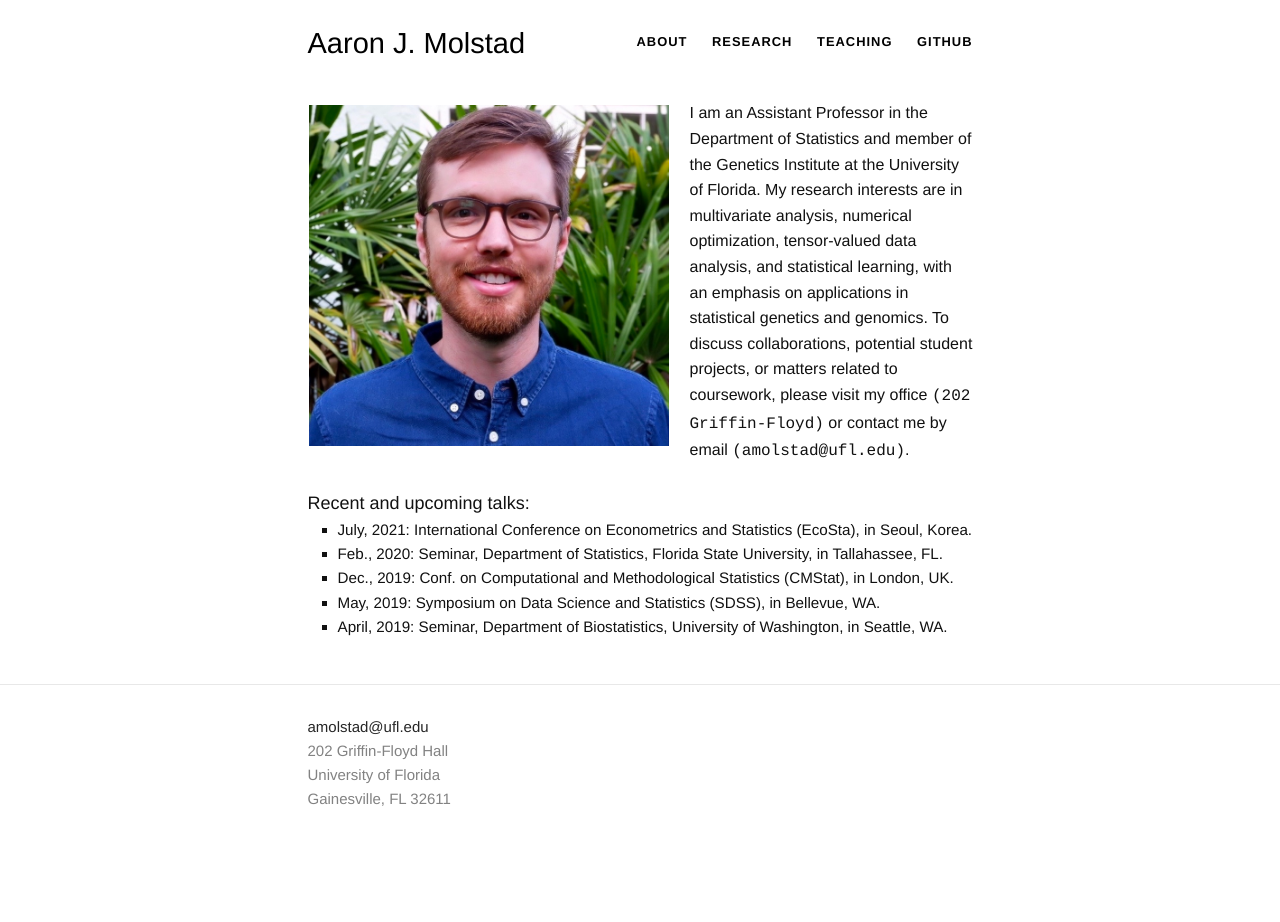
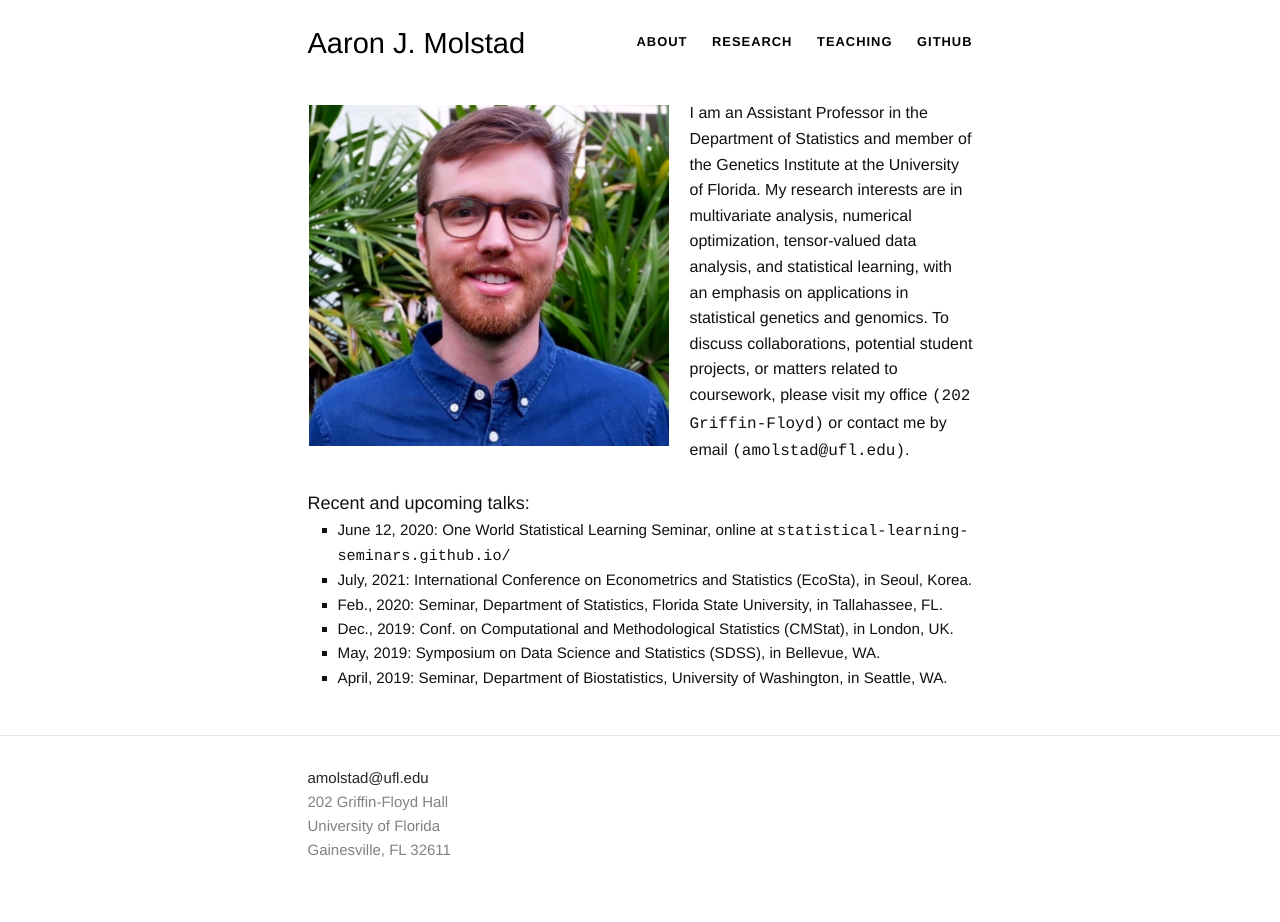
Before and after one commit to ajmolstad/ajmolstad.github.io, a Jekyll site: the page built from index.html, in a window 1280 px wide. Built offline with Jekyll 4.4.1, drawn with Linux system fonts in a browser that asks for light colours; before the commit the page ends 900 px from its top, so only the background shows below that.

Commit message:
Update index.html

```diff
--- a/index.html
+++ b/index.html
@@ -43,6 +43,7 @@ University of Florida <br>
 <br>
 <font size="4">Recent and upcoming talks: </font>
 <ul style="list-style-type:square;">
+<li> June 12, 2020: One World Statistical Learning Seminar, online at <font style="font-family:courier">statistical-learning-seminars.github.io/</font> </li>
 <li> July, 2021: International Conference on Econometrics and Statistics (EcoSta), in Seoul, Korea.  </li>
 <!-- <li> May, 2020: Statistical Learning and Data Science Conference (SLDS), in Irvine, CA. </li> -->
 <li> Feb., 2020: Seminar, Department of Statistics, Florida State University, in Tallahassee, FL. </li>
```
